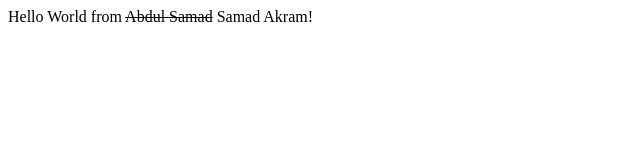
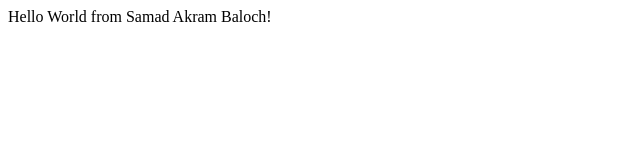
Before and after one commit to samadakram/Bootcamp2020-Class-1, a plain HTML site: page index.html in a window 1280 px wide. Shown: the full height of the page, 0-640 px from the left. Drawn offline with Linux system fonts and the light colour scheme.

Commit message:
updated name in index.html
name updated from Samad Akram to Samad Akram Baloch

```diff
--- a/index.html
+++ b/index.html
@@ -7,7 +7,7 @@
 </head>
 <body>
     <div>
-        Hello World from <s>Abdul Samad</s> Samad Akram!
+        Hello World from Samad Akram Baloch!
     </div>
 </body>
 </html>
```
